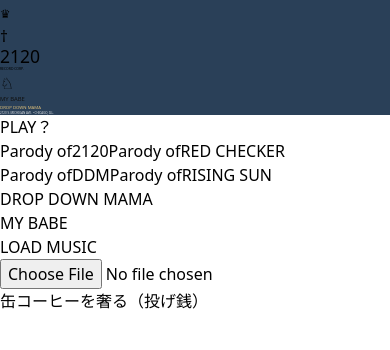
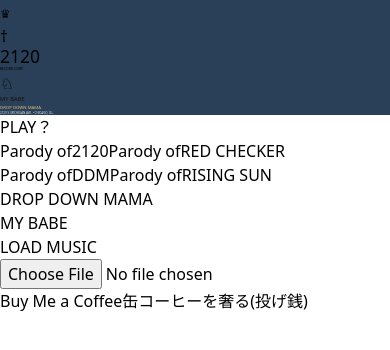
Before and after one commit to naoyuki0315/vintage-vinyl-player, a React (Vite) app: page / in a window 390 px wide. Shown: the top 350 px of the page. Built offline with nearby package versions, Linux system fonts and the light colour scheme.

Commit message:
Update design for iPhone

```diff
--- a/src/App.tsx
+++ b/src/App.tsx
@@ -225,7 +225,7 @@ export default function App() {
 
               <div>
                 <h3 className="font-bold text-white border-b border-zinc-800 pb-1.5 mb-2">☕️ 開発者を応援する</h3>
-                <p>気に入っていただけたら、「缶コーヒーを奢る」ボタンから缶コーヒー代の投げ銭をお待ちしています！深夜のブルースの糧になります。</p>
+                <p>気に入っていただけたら、「BUY ME A COFFEE」ボタンからサポートをお待ちしています！深夜のブルースの糧になります。</p>
               </div>
 
             </div>
@@ -449,10 +449,10 @@ export default function App() {
               />
             </label>
 
-            {/* ★ ここを修正しました */}
+            {/* ★ 英語をメインにして世界観をキープしつつ、日本語で補足するデザインに変更しました */}
             <button onClick={handleDonation} className="flex-1 h-12 bg-amber-500/10 hover:bg-amber-500/20 border border-amber-500/30 rounded-xl flex flex-col items-center justify-center text-amber-500 transition-all active:scale-95">
-              <span className="text-[9px] font-black tracking-widest">缶コーヒーを奢る</span>
-              <span className="text-[7px] font-normal opacity-70 tracking-widest mt-0.5">（投げ銭）</span>
+              <span className="text-[9px] font-black tracking-widest uppercase">Buy Me a Coffee</span>
+              <span className="text-[6.5px] font-normal opacity-70 tracking-widest mt-0.5">缶コーヒーを奢る(投げ銭)</span>
             </button>
           </div>
         </div>
```
